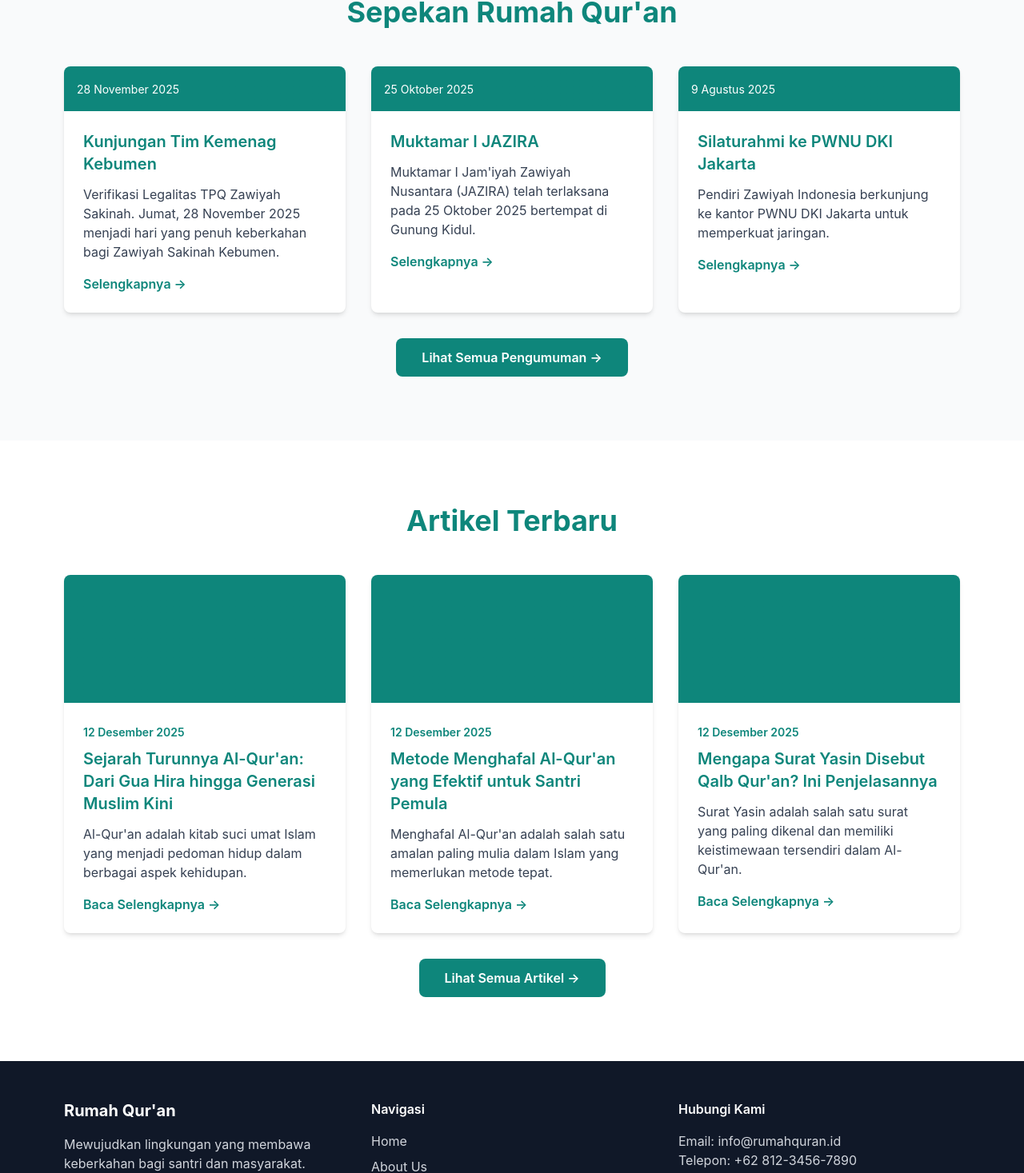
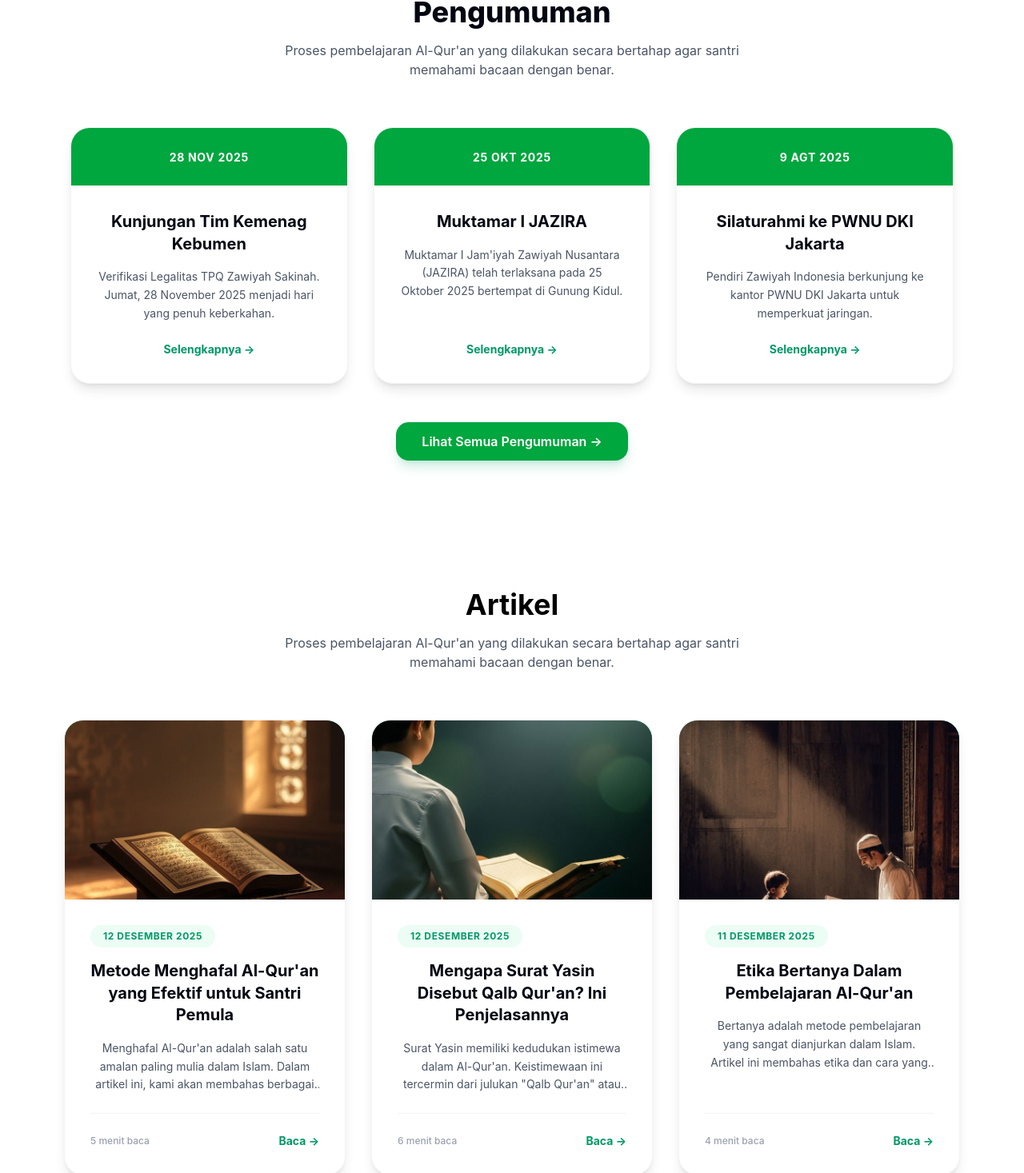
Before and after one commit to kokoy13/jannatu-adnin-frontend, a React (Vite) app in the folder jannatuadnin-frontend/: page / in a window 1280 px wide. Shown: the part 1552-3019 px from the top of the page at 80% size. Built offline with nearby package versions, Linux system fonts and the light colour scheme.

Commit message:
redesain beranda artikel terbaru - artikel ,sepekan rumah quran - pengumuman

```diff
--- a/jannatuadnin-frontend/src/components/Articles.jsx
+++ b/jannatuadnin-frontend/src/components/Articles.jsx
@@ -1,45 +1,153 @@
-const Articles = () =>{
-    return(
+import Navbar from "../components/Navbar"
+import Footer from "../components/Footer"
+import arti1 from "../assets/img/arti1.jpg"
+import arti2 from "../assets/img/arti2.jpg"
+import arti3 from "../assets/img/arti3.jpg"
+import arti4 from "../assets/img/arti4.jpg"
+import arti5 from "../assets/img/arti5.jpg"
+import arti6 from "../assets/img/arti6.jpg"
+import arti7 from "../assets/img/arti7.jpg"
+import { Link } from 'react-router-dom';
+
+const Articles = () => {
+    return (
         <section className="py-20 bg-white">
-            <div className="max-w-6xl mx-auto px-4">
-                <h2 className="text-4xl font-bold text-center text-[#0e867b] mb-12">Artikel Terbaru</h2>
+            <div className="max-w-6xl mx-auto px-4 text-center">
+                <h2 className="text-4xl font-bold text-center text-black mb-4">Artikel</h2>
+                <p className="text-gray-600 max-w-xl mx-auto mb-15">
+                    Proses pembelajaran Al-Qur'an yang dilakukan secara bertahap
+                    agar santri memahami bacaan dengan benar.
+                </p>
 
                 <div className="grid grid-cols-1 md:grid-cols-3 gap-8 mb-8">
-                    <article className="bg-white rounded-lg shadow-md overflow-hidden hover:shadow-lg transition">
-                        <div className="bg-gradient-to-r from-[#0e867b] to-[#0e867b] h-40"></div>
-                        <div className="p-6">
-                            <span className="text-sm text-[#0e867b] font-semibold">12 Desember 2025</span>
-                            <h3 className="text-xl font-semibold text-[#0e867b] mb-3 mt-2">Sejarah Turunnya Al-Qur'an: Dari Gua Hira hingga Generasi Muslim Kini</h3>
-                            <p className="text-gray-700 mb-4">Al-Qur'an adalah kitab suci umat Islam yang menjadi pedoman hidup dalam berbagai aspek kehidupan.</p>
-                            <a href="articles.html" className="text-[#0e867b] font-semibold hover:text-[#0e867b]">Baca Selengkapnya →</a>
+                    <article className="group bg-white rounded-3xl border border-gray-100 shadow-lg overflow-hidden transition-all duration-300 hover:shadow-xl hover:shadow-emerald-950/5 hover:-translate-y-1 flex flex-col h-full">
+
+                        {/* Header Gambar dengan Gradient Emerald */}
+                        <div className="h-56 bg-gradient-to-tr from-emerald-200 to-emerald-500 relative overflow-hidden">
+                            <div className="absolute inset-0 bg-black/5  transition-opacity">
+                                <img
+                                    src={arti2}
+                                    alt="Foto Kegiatan"
+                                    className="w-full h-full object-cover transition-transform duration-500 hover:scale-105"
+                                />
+                            </div>
+                        </div>
+
+                        {/* Konten Utama */}
+                        <div className="p-8 flex flex-col flex-grow">
+                            <span className="w-fit inline-block bg-emerald-50 text-emerald-600 font-bold text-xs uppercase tracking-wider px-4 py-1.5 rounded-full mb-4">
+                                12 Desember 2025
+                            </span>
+
+                            <h3 className="text-xl font-bold text-gray-950 mb-4 leading-snug group-hover:text-emerald-600 transition-colors">
+                                Metode Menghafal Al-Qur'an yang Efektif untuk Santri Pemula
+                            </h3>
+
+                            <p className="text-gray-600 mb-6 line-clamp-3 text-sm leading-relaxed">
+                                Menghafal Al-Qur'an adalah salah satu amalan paling mulia dalam Islam. Dalam artikel ini, kami akan membahas berbagai metode efektif yang terbukti membantu santri pemula dalam perjalanan tahfidz mereka.
+                            </p>
+
+                            {/* Footer Kartu dengan Metadata */}
+                            <div className="flex items-center justify-between pt-6 border-t border-gray-100">
+                                <span className="text-xs text-gray-400 font-medium">5 menit baca</span>
+                                <Link
+                                    to="/artikel/2"
+                                    className="text-emerald-600 font-bold text-sm flex items-center gap-1 hover:gap-2 transition-all"
+                                >
+                                    Baca →
+                                </Link>
+                            </div>
                         </div>
                     </article>
 
-                    <article className="bg-white rounded-lg shadow-md overflow-hidden hover:shadow-lg transition">
-                        <div className="bg-gradient-to-r from-[#0e867b] to-[#0e867b] h-40"></div>
-                        <div className="p-6">
-                            <span className="text-sm text-[#0e867b] font-semibold">12 Desember 2025</span>
-                            <h3 className="text-xl font-semibold text-[#0e867b] mb-3 mt-2">Metode Menghafal Al-Qur'an yang Efektif untuk Santri Pemula</h3>
-                            <p className="text-gray-700 mb-4">Menghafal Al-Qur'an adalah salah satu amalan paling mulia dalam Islam yang memerlukan metode tepat.</p>
-                            <a href="articles.html" className="text-[#0e867b] font-semibold hover:text-[#0e867b]">Baca Selengkapnya →</a>
+                    <article className="group bg-white rounded-3xl border border-gray-100 shadow-lg overflow-hidden transition-all duration-300 hover:shadow-xl hover:shadow-emerald-950/5 hover:-translate-y-1 flex flex-col h-full">
+
+                        {/* Header Gambar dengan Gradient Emerald */}
+                        <div className="h-56 bg-gradient-to-tr from-emerald-200 to-emerald-500 relative overflow-hidden">
+                            <div className="absolute inset-0 bg-black/5  transition-opacity">
+                                <img
+                                    src={arti3}
+                                    alt="Foto Kegiatan"
+                                    className="w-full h-full object-cover transition-transform duration-500 hover:scale-105"
+                                />
+                            </div>
+                        </div>
+
+                        {/* Konten Utama */}
+                        <div className="p-8 flex flex-col flex-grow">
+                            <span className="w-fit inline-block bg-emerald-50 text-emerald-600 font-bold text-xs uppercase tracking-wider px-4 py-1.5 rounded-full mb-4">
+                                12 Desember 2025
+                            </span>
+
+                            <h3 className="text-xl font-bold text-gray-950 mb-4 leading-snug group-hover:text-emerald-600 transition-colors">
+                                Mengapa Surat Yasin Disebut Qalb Qur'an? Ini Penjelasannya
+                            </h3>
+
+                            <p className="text-gray-600 mb-6 line-clamp-3 text-sm leading-relaxed">
+                                Surat Yasin memiliki kedudukan istimewa dalam Al-Qur'an. Keistimewaan ini tercermin dari julukan "Qalb Qur'an" atau hati dari Al-Qur'an yang sering disandangnya.
+                            </p>
+
+                            {/* Footer Kartu dengan Metadata */}
+                            <div className="flex items-center justify-between pt-6 border-t border-gray-100">
+                                <span className="text-xs text-gray-400 font-medium">6 menit baca</span>
+                                <Link
+                                    to="/artikel/3"
+                                    className="text-emerald-600 font-bold text-sm flex items-center gap-1 hover:gap-2 transition-all"
+                                >
+                                    Baca →
+                                </Link>
+                            </div>
                         </div>
                     </article>
 
-                    <article className="bg-white rounded-lg shadow-md overflow-hidden hover:shadow-lg transition">
-                        <div className="bg-gradient-to-r from-[#0e867b] to-[#0e867b] h-40"></div>
-                        <div className="p-6">
-                            <span className="text-sm text-[#0e867b] font-semibold">12 Desember 2025</span>
-                            <h3 className="text-xl font-semibold text-[#0e867b] mb-3 mt-2">Mengapa Surat Yasin Disebut Qalb Qur'an? Ini Penjelasannya</h3>
-                            <p className="text-gray-700 mb-4">Surat Yasin adalah salah satu surat yang paling dikenal dan memiliki keistimewaan tersendiri dalam Al-Qur'an.</p>
-                            <a href="articles.html" className="text-[#0e867b] font-semibold hover:text-[#0e867b]">Baca Selengkapnya →</a>
+                    <article className="group bg-white rounded-3xl border border-gray-100 shadow-lg overflow-hidden transition-all duration-300 hover:shadow-xl hover:shadow-emerald-950/5 hover:-translate-y-1 flex flex-col h-full">
+
+                        {/* Header Gambar dengan Gradient Emerald */}
+                        <div className="h-56 bg-gradient-to-tr from-emerald-200 to-emerald-500 relative overflow-hidden">
+                            <div className="absolute inset-0 bg-black/5  transition-opacity">
+                                <img
+                                    src={arti4}
+                                    alt="Foto Kegiatan"
+                                    className="w-full h-full object-cover transition-transform duration-500 hover:scale-105"
+                                />
+                            </div>
+                        </div>
+
+                        {/* Konten Utama */}
+                        <div className="p-8 flex flex-col flex-grow">
+                            <span className="w-fit inline-block bg-emerald-50 text-emerald-600 font-bold text-xs uppercase tracking-wider px-4 py-1.5 rounded-full mb-4">
+                                11 Desember 2025
+                            </span>
+
+                            <h3 className="text-xl font-bold text-gray-950 mb-4 leading-snug group-hover:text-emerald-600 transition-colors">
+                                Etika Bertanya Dalam Pembelajaran Al-Qur'an
+                            </h3>
+
+                            <p className="text-gray-600 mb-6 line-clamp-3 text-sm leading-relaxed">
+                                Bertanya adalah metode pembelajaran yang sangat dianjurkan dalam Islam. Artikel ini membahas etika dan cara yang tepat dalam bertanya selama pembelajaran Al-Qur'an agar lebih produktif dan beradab.
+                            </p>
+
+                            {/* Footer Kartu dengan Metadata */}
+                            <div className="mt-auto flex items-center justify-between pt-6 border-t border-gray-100">
+                                <span className="text-xs text-gray-400 font-medium">4 menit baca</span>
+                                <Link
+                                    to="/artikel/4"
+                                    className="text-emerald-600 font-bold text-sm flex items-center gap-1 hover:gap-2 transition-all"
+                                >
+                                    Baca →
+                                </Link>
+                            </div>
                         </div>
                     </article>
                 </div>
 
                 <div className="text-center">
-                    <a href="articles.html" className="bg-[#0e867b] text-white px-8 py-3 rounded-lg font-semibold hover:bg-[#0e867b] transition inline-block">
+                    <Link
+                        to="/artikel"
+                        className="bg-green-600 text-white px-8 py-3 rounded-2xl font-semibold hover:bg-emerald-700 transition-all shadow-lg shadow-emerald-600/20 active:scale-95 inline-block hover:-translate-y-1"
+                    >
                         Lihat Semua Artikel →
-                    </a>
+                    </Link>
                 </div>
             </div>
         </section>
--- a/jannatuadnin-frontend/src/components/LatestNews.jsx
+++ b/jannatuadnin-frontend/src/components/LatestNews.jsx
@@ -1,52 +1,57 @@
-const LatestNews = () =>{
-    return(
-        <section className="py-20 bg-gray-50">
-            <div className="max-w-6xl mx-auto px-4">
-                <h2 className="text-4xl font-bold text-center text-[#0e867b] mb-12">Sepekan Rumah Qur'an</h2>
+import { Link } from 'react-router-dom';
 
-                <div className="grid grid-cols-1 md:grid-cols-3 gap-8 mb-8">
-                    <article className="bg-white rounded-lg shadow-md overflow-hidden hover:shadow-lg transition">
-                        <div className="bg-gradient-to-r from-[#0e867b] to-[#0e867b] p-4 text-white">
-                            <span className="text-sm">28 November 2025</span>
-                        </div>
-                        <div className="p-6">
-                            <h3 className="text-xl font-semibold text-[#0e867b] mb-3">Kunjungan Tim Kemenag Kebumen</h3>
-                            <p className="text-gray-700 mb-4">Verifikasi Legalitas TPQ Zawiyah Sakinah. Jumat, 28 November 2025 menjadi hari yang penuh keberkahan bagi Zawiyah Sakinah Kebumen.</p>
-                            <a href="announcement.html" className="text-[#0e867b] font-semibold hover:text-[#0e867b]">Selengkapnya →</a>
-                        </div>
-                    </article>
+const LatestNews = () => {
+    // Anda bisa mengganti ini dengan data dari file terpisah jika ingin lebih dinamis
+    const pengumuman = [
+        { id: 1, tgl: "28 Nov 2025", judul: "Kunjungan Tim Kemenag Kebumen", isi: "Verifikasi Legalitas TPQ Zawiyah Sakinah. Jumat, 28 November 2025 menjadi hari yang penuh keberkahan." },
+        { id: 2, tgl: "25 Okt 2025", judul: "Muktamar I JAZIRA", isi: "Muktamar I Jam'iyah Zawiyah Nusantara (JAZIRA) telah terlaksana pada 25 Oktober 2025 bertempat di Gunung Kidul." },
+        { id: 3, tgl: "9 Agt 2025", judul: "Silaturahmi ke PWNU DKI Jakarta", isi: "Pendiri Zawiyah Indonesia berkunjung ke kantor PWNU DKI Jakarta untuk memperkuat jaringan." }
+    ];
 
-                    <article className="bg-white rounded-lg shadow-md overflow-hidden hover:shadow-lg transition">
-                        <div className="bg-gradient-to-r from-[#0e867b] to-[#0e867b] p-4 text-white">
-                            <span className="text-sm">25 Oktober 2025</span>
-                        </div>
-                        <div className="p-6">
-                            <h3 className="text-xl font-semibold text-[#0e867b] mb-3">Muktamar I JAZIRA</h3>
-                            <p className="text-gray-700 mb-4">Muktamar I Jam'iyah Zawiyah Nusantara (JAZIRA) telah terlaksana pada 25 Oktober 2025 bertempat di Gunung Kidul.</p>
-                            <a href="announcement.html" className="text-[#0e867b] font-semibold hover:text-[#0e867b]">Selengkapnya →</a>
-                        </div>
-                    </article>
+    return (
+        <section className="py-20 bg-white">
+            <div className="max-w-6xl mx-auto px-6 text-center">
+                <h2 className="text-4xl font-extrabold text-center text-gray-950 mb-4">Pengumuman</h2>
+                <p className="text-gray-600 max-w-xl mx-auto mb-15">
+                    Proses pembelajaran Al-Qur'an yang dilakukan secara bertahap
+                    agar santri memahami bacaan dengan benar.
+                </p>
 
-                    <article className="bg-white rounded-lg shadow-md overflow-hidden hover:shadow-lg transition">
-                        <div className="bg-gradient-to-r from-[#0e867b] to-[#0e867b] p-4 text-white">
-                            <span className="text-sm">9 Agustus 2025</span>
-                        </div>
-                        <div className="p-6">
-                            <h3 className="text-xl font-semibold text-[#0e867b] mb-3">Silaturahmi ke PWNU DKI Jakarta</h3>
-                            <p className="text-gray-700 mb-4">Pendiri Zawiyah Indonesia berkunjung ke kantor PWNU DKI Jakarta untuk memperkuat jaringan.</p>
-                            <a href="announcement.html" className="text-[#0e867b] font-semibold hover:text-[#0e867b]">Selengkapnya →</a>
-                        </div>
-                    </article>
+                <div className="grid grid-cols-1 md:grid-cols-3 gap-8 mb-12">
+                    {pengumuman.map((item) => (
+                        <article key={item.id} className="bg-white rounded-3xl border border-gray-100 shadow-lg overflow-hidden flex flex-col h-full transition-all duration-300 hover:shadow-xl hover:shadow-emerald-950/5 hover:-translate-y-1">
+                            {/* Header Tanggal */}
+                            <div className="bg-green-600 p-6 text-white">
+                                <span className="text-sm font-bold uppercase tracking-wider">{item.tgl}</span>
+                            </div>
+
+                            {/* Konten */}
+                            <div className="p-8 flex flex-col flex-grow">
+                                <h3 className="text-xl font-bold text-gray-950 mb-4 leading-snug">
+                                    {item.judul}
+                                </h3>
+                                <p className="text-gray-600 text-sm leading-relaxed mb-6 flex-grow">
+                                    {item.isi}
+                                </p>
+                                <Link to="/pengumuman" className="text-emerald-600 font-bold text-sm hover:gap-2 transition-all">
+                                    Selengkapnya →
+                                </Link>
+                            </div>
+                        </article>
+                    ))}
                 </div>
 
                 <div className="text-center">
-                    <a href="announcement.html" className="bg-[#0e867b] text-white px-8 py-3 rounded-lg font-semibold hover:bg-[#0e867b] transition inline-block">
+                    <Link
+                        to="/pengumuman"
+                        className="bg-green-600 text-white px-8 py-3 rounded-2xl font-semibold hover:bg-emerald-700 transition-all shadow-lg shadow-emerald-600/20 active:scale-95 inline-block hover:-translate-y-1"
+                    >
                         Lihat Semua Pengumuman →
-                    </a>
+                    </Link>
                 </div>
             </div>
         </section>
-    )
-}
+    );
+};
 
-export default LatestNews
+export default LatestNews;
```
Also changed, not shown: jannatuadnin-frontend/src/components/Program.jsx (indentation only).
